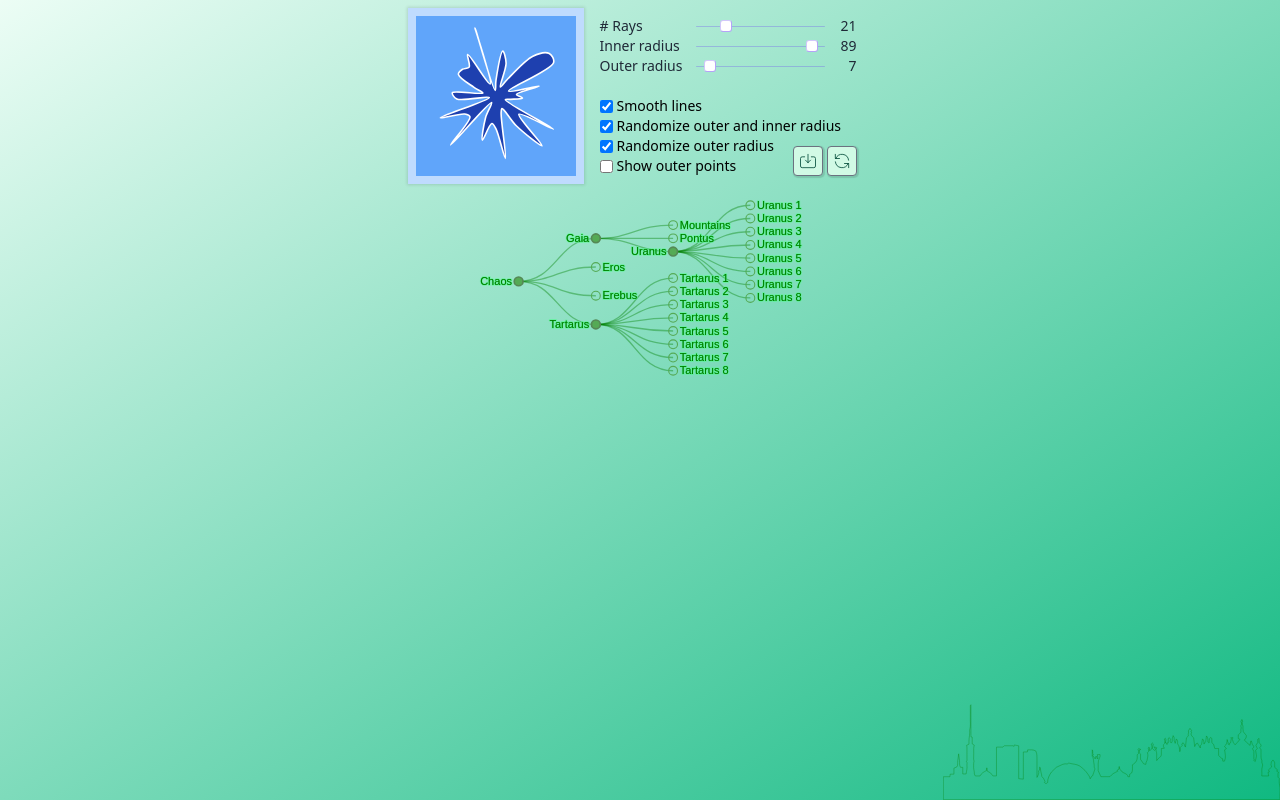
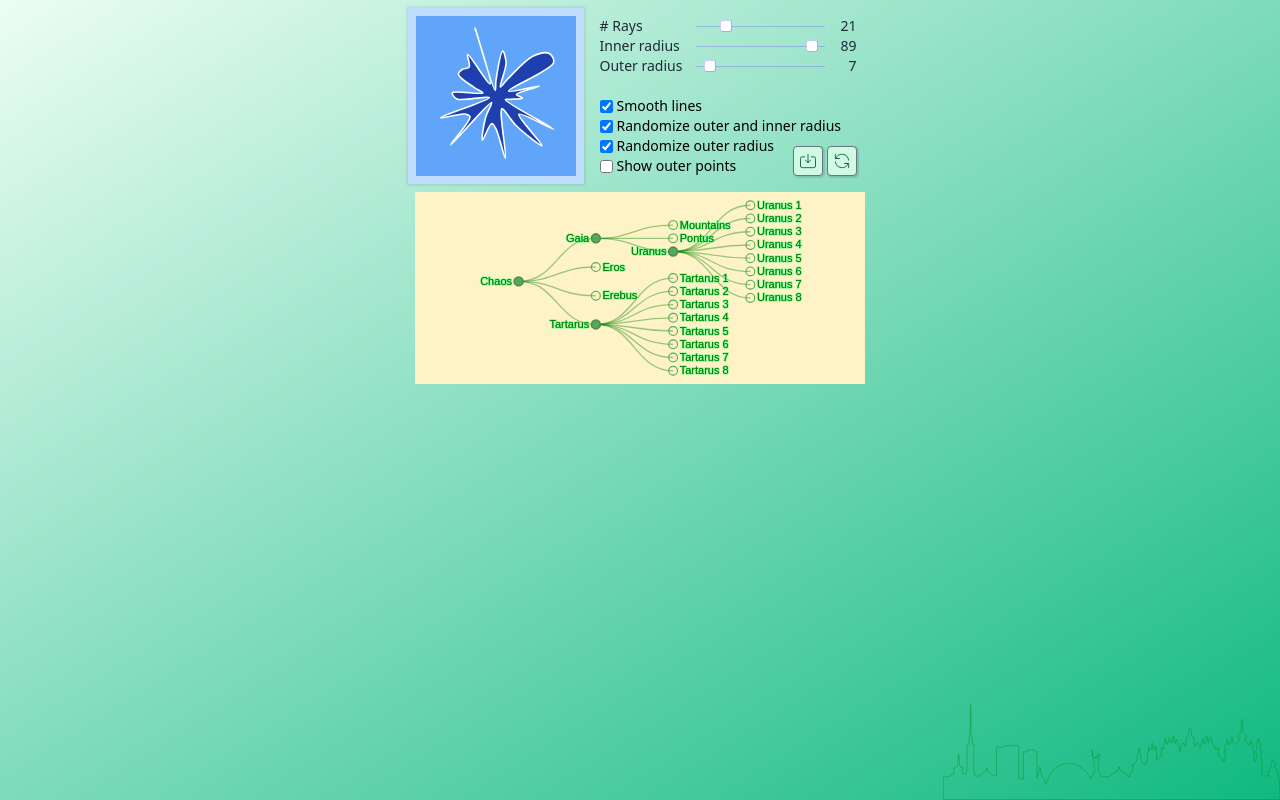
Before and after one commit to maxzz/react-d3, a React (Vite) app: page / in a window 1280 px wide. Built offline with nearby package versions, Linux system fonts and the light colour scheme.

Commit message:
Problem with D3 update on the same SVG

```diff
--- a/src/components/HierarchyClassic.tsx
+++ b/src/components/HierarchyClassic.tsx
@@ -110,7 +110,7 @@ function HierarchyClassic() {
     }, []);
 
     return (
-        <div className="w-[450px] h-48">
+        <div className="w-[450px] h-48 bg-yellow-100">
             <svg className="w-full h-full" ref={ref}>
 
             </svg>
```
